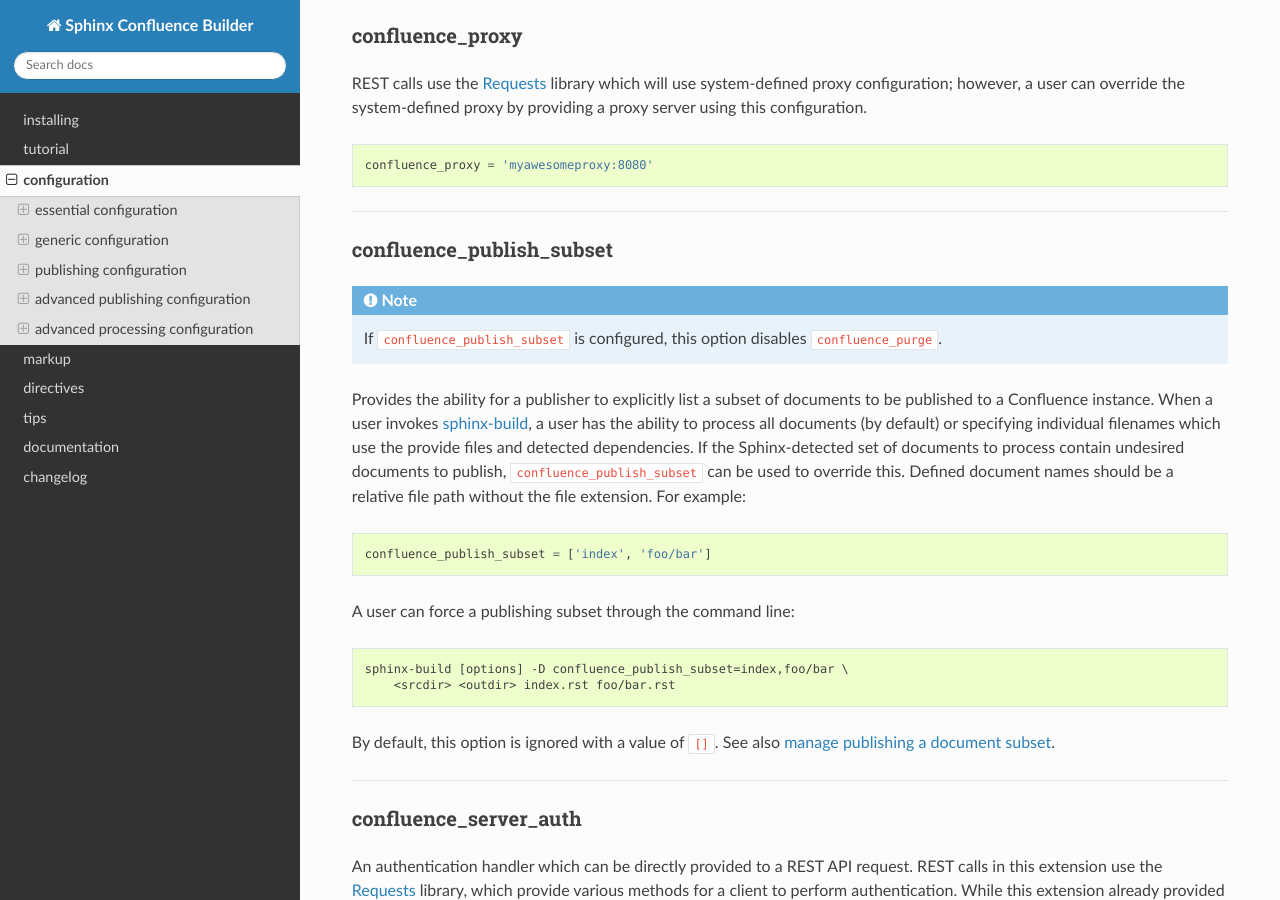
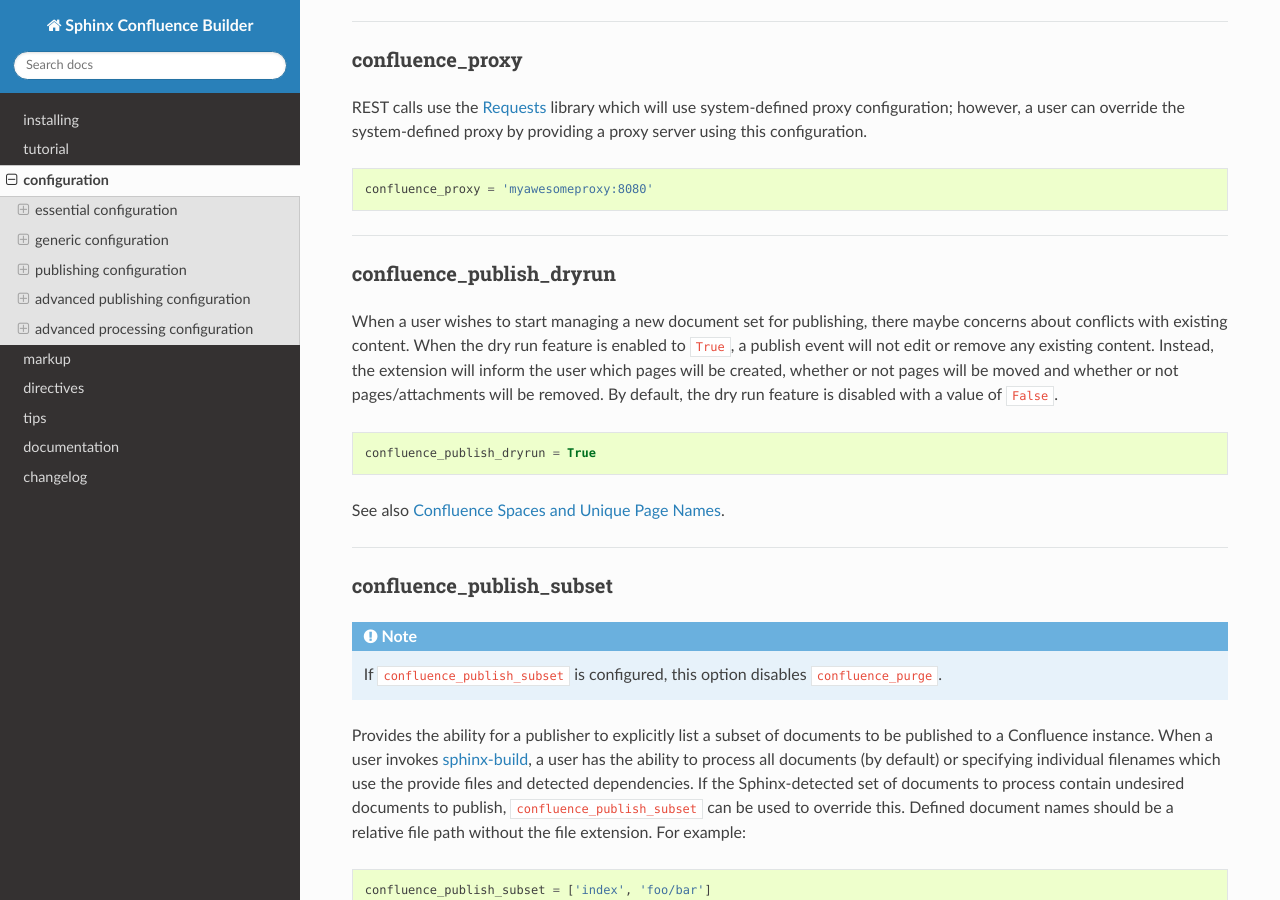
Before and after one commit to sphinx-contrib/confluencebuilder, a Sphinx documentation site: the page built from doc/configuration.rst, in a window 1280 px wide and 900 px high, scrolled down 11270 px. Built offline with Sphinx 7.4.7 and the Read the Docs theme 2.0.0, drawn with Linux system fonts in a browser that asks for light colours; some of the changed text lies outside the part shown.

Commit message:
doc: document new dry run option
Provides user documentation outlining the capabilities provided through
the recently added `confluence_publish_dryrun` option.

Signed-off-by: James Knight <james.d.knight@live.com>

```diff
--- a/doc/configuration.rst
+++ b/doc/configuration.rst
@@ -645,6 +645,29 @@ providing a proxy server using this configuration.
 
 --------------------------------------------------------------------------------
 
+.. |confluence_publish_dryrun| replace:: ``confluence_publish_dryrun``
+.. _confluence_publish_dryrun:
+
+confluence_publish_dryrun
+~~~~~~~~~~~~~~~~~~~~~~~~~
+
+When a user wishes to start managing a new document set for publishing, there
+maybe concerns about conflicts with existing content. When the dry run feature
+is enabled to ``True``, a publish event will not edit or remove any existing
+content. Instead, the extension will inform the user which pages will be
+created, whether or not pages will be moved and whether or not pages/attachments
+will be removed. By default, the dry run feature is disabled with a value of
+``False``.
+
+.. code-block:: python
+
+   confluence_publish_dryrun = True
+
+See also
+:ref:`Confluence Spaces and Unique Page Names <confluence_unique_page_names>`.
+
+--------------------------------------------------------------------------------
+
 .. _confluence_publish_subset:
 
 confluence_publish_subset
--- a/doc/tips.rst
+++ b/doc/tips.rst
@@ -3,6 +3,8 @@ tips
 
 .. contents::
    :local:
+
+.. _confluence_unique_page_names:
 
 confluence spaces and unique page names
 ---------------------------------------
@@ -68,6 +70,8 @@ content can use the ``confluence_publish_prefix``
 (:ref:`jump<confluence_publish_prefix>`) or ``confluence_publish_postfix``
 (:ref:`jump<confluence_publish_postfix>`) options.
 
+See also the :ref:`dry run capability <confluence_publish_dryrun>`.
+
 setting a publishing timeout
 ----------------------------
 
```
